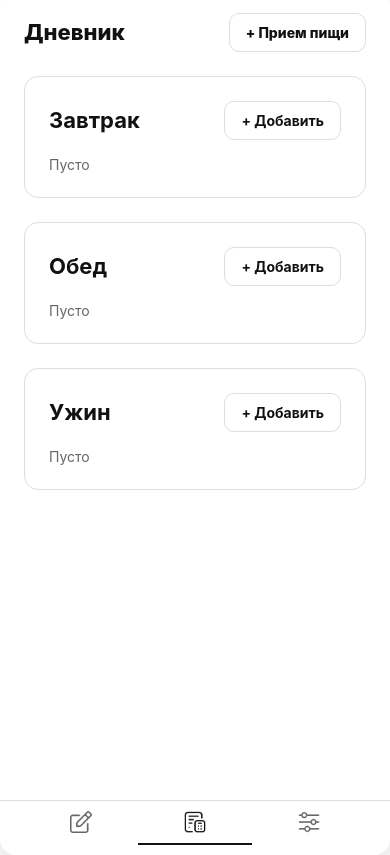
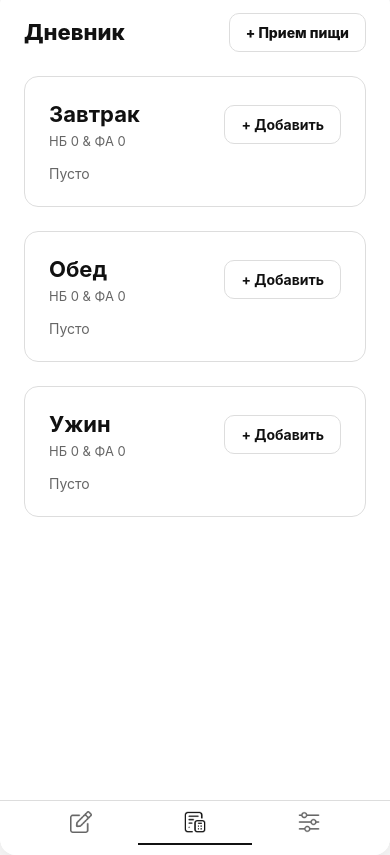
Before and after one commit to jevtam/FKUCalculator, a React Native app: screen / in a window 390 px wide. Both pictures are taken after a click on the element 195 px from the left and 828 px from the top of the page. Built offline with nearby package versions, Linux system fonts and the light colour scheme.

Commit message:
feature: add meal nutrition calculation and totals

```diff
--- a/src/features/diary/ui/MealCard.tsx
+++ b/src/features/diary/ui/MealCard.tsx
@@ -1,8 +1,14 @@
-import React from "react";
+import React, { useMemo } from "react";
 import { Pressable, StyleSheet, Text, View } from "react-native";
 import { colors, spacing, typography } from "../../../shared/theme";
 import type { DiaryItem } from "../model/types";
 import type { Product } from "../../products/model/types";
+import {
+  calcForGrams,
+  addNutrition,
+  roundFa,
+  roundProtein,
+} from "../../../shared/lib/nutrition";
 
 type Props = {
   title: string;
@@ -10,15 +16,50 @@ type Props = {
   productsById: Map<string, Product>;
   onAdd: () => void;
   onEdit: (item: DiaryItem) => void;
+
   onEditMeal: () => void;
   canEditMeal: boolean;
 };
 
-export function MealCard({ title, items, productsById, onAdd, onEdit, onEditMeal, canEditMeal }: Props) {
+export function MealCard({
+  title,
+  items,
+  productsById,
+  onAdd,
+  onEdit,
+  onEditMeal,
+  canEditMeal,
+}: Props) {
+  const totals = useMemo(() => {
+    return items.reduce(
+      (acc, it) => {
+        const p = productsById.get(it.productId);
+        if (!p) return acc;
+
+        const n = calcForGrams({
+          grams: it.grams,
+          proteinPer100g: p.proteinPer100g,
+          faPer100g: p.faPer100g,
+        });
+
+        return addNutrition(acc, n);
+      },
+      { proteinG: 0, faMg: 0 },
+    );
+  }, [items, productsById]);
+
+  const totalProtein = roundProtein(totals.proteinG);
+  const totalFa = roundFa(totals.faMg);
+
   return (
     <View style={styles.card}>
       <View style={styles.header}>
-        <Text style={styles.title}>{title}</Text>
+        <View style={styles.headerLeft}>
+          <Text style={styles.title}>{title}</Text>
+          <Text style={styles.total}>
+            НБ {totalProtein} & ФА {totalFa}
+          </Text>
+        </View>
 
         <View style={{ flexDirection: "row", gap: spacing.sm }}>
           {canEditMeal && (
@@ -37,18 +78,42 @@ export function MealCard({ title, items, productsById, onAdd, onEdit, onEditMeal
         <Text style={styles.empty}>Пусто</Text>
       ) : (
         <View style={{ gap: spacing.sm }}>
+          {/*заголовок сетки*/}
+          <View style={styles.gridHeader}>
+            <Text style={styles.gridHeaderName}>Название</Text>
+            <Text style={styles.gridHeaderCol}>НБ</Text>
+            <Text style={styles.gridHeaderCol}>ФА</Text>
+          </View>
+
           {items.map((it) => {
             const p = productsById.get(it.productId);
+
+            const n = p
+              ? calcForGrams({
+                  grams: it.grams,
+                  proteinPer100g: p.proteinPer100g,
+                  faPer100g: p.faPer100g,
+                })
+              : { proteinG: 0, faMg: 0 };
+
+            const protein = roundProtein(n.proteinG);
+            const fa = roundFa(n.faMg);
+
             return (
               <Pressable
                 key={it.id}
                 onPress={() => onEdit(it)}
                 style={styles.row}
               >
-                <Text style={styles.name} numberOfLines={1}>
-                  {p?.name ?? "Неизвестный продукт"}
-                </Text>
-                <Text style={styles.grams}>{it.grams} г</Text>
+                <View style={styles.nameBlock}>
+                  <Text style={styles.name} numberOfLines={1}>
+                    {p?.name ?? "Неизвестный продукт"}
+                  </Text>
+                  <Text style={styles.gramsSub}>{it.grams} г</Text>
+                </View>
+
+                <Text style={styles.col}>{protein}</Text>
+                <Text style={styles.col}>{fa}</Text>
               </Pressable>
             );
           })}
@@ -67,12 +132,17 @@ const styles = StyleSheet.create({
     backgroundColor: colors.bg,
     gap: spacing.md,
   },
+
   header: {
     flexDirection: "row",
     justifyContent: "space-between",
     alignItems: "center",
   },
+  headerLeft: { flex: 1, gap: 6 },
+
   title: { fontSize: typography.h2, fontWeight: "700", color: colors.text },
+  total: { color: colors.muted, fontSize: typography.small },
+
   addBtn: {
     borderWidth: 1,
     borderColor: colors.border,
@@ -81,14 +151,7 @@ const styles = StyleSheet.create({
     paddingVertical: 10,
   },
   addBtnText: { fontWeight: "700", color: colors.text },
-  empty: { color: colors.muted },
-  row: {
-    flexDirection: "row",
-    alignItems: "center",
-    justifyContent: "space-between",
-  },
-  name: { flex: 1, color: colors.text, fontSize: typography.body },
-  grams: { width: 80, textAlign: "right", color: colors.muted },
+
   editBtn: {
     borderWidth: 1,
     borderColor: colors.border,
@@ -97,4 +160,39 @@ const styles = StyleSheet.create({
     paddingVertical: 10,
   },
   editBtnText: { fontWeight: "700", color: colors.text },
+
+  empty: { color: colors.muted },
+
+  gridHeader: {
+    flexDirection: "row",
+    alignItems: "flex-end",
+    marginTop: spacing.sm,
+  },
+  gridHeaderName: {
+    flex: 1,
+    width: 64,
+    textAlign: "left",
+    fontSize: typography.small,
+    color: colors.muted,
+    fontWeight: "700",
+  },
+  gridHeaderCol: {
+    width: 64,
+    textAlign: "right",
+    fontSize: typography.small,
+    color: colors.muted,
+    fontWeight: "700",
+  },
+
+  row: {
+    flexDirection: "row",
+    alignItems: "center",
+    justifyContent: "space-between",
+    paddingVertical: 6,
+  },
+  nameBlock: { flex: 1, gap: 2 },
+  name: { color: colors.text, fontSize: typography.body },
+  gramsSub: { color: colors.muted, fontSize: typography.small },
+
+  col: { width: 64, textAlign: "right", color: colors.text },
 });
--- /dev/null
+++ b/src/shared/lib/nutrition.ts
@@ -0,0 +1,31 @@
+export type Nutrition = {
+  proteinG: number; //граммы
+  faMg: number;     //миллиграммы
+};
+
+export function calcForGrams(params: {
+  grams: number;
+  proteinPer100g: number;
+  faPer100g: number;
+}): Nutrition {
+  const factor = params.grams / 100;
+
+  return {
+    proteinG: params.proteinPer100g * factor,
+    faMg: params.faPer100g * factor,
+  };
+}
+
+export function addNutrition(a: Nutrition, b: Nutrition): Nutrition {
+  return { proteinG: a.proteinG + b.proteinG, faMg: a.faMg + b.faMg };
+}
+
+export function roundProtein(v: number): number {
+  //точность до 2 знаков
+  return Math.round(v * 100) / 100;
+}
+
+export function roundFa(v: number): number {
+  //ФА целым мг
+  return Math.round(v);
+}
```
